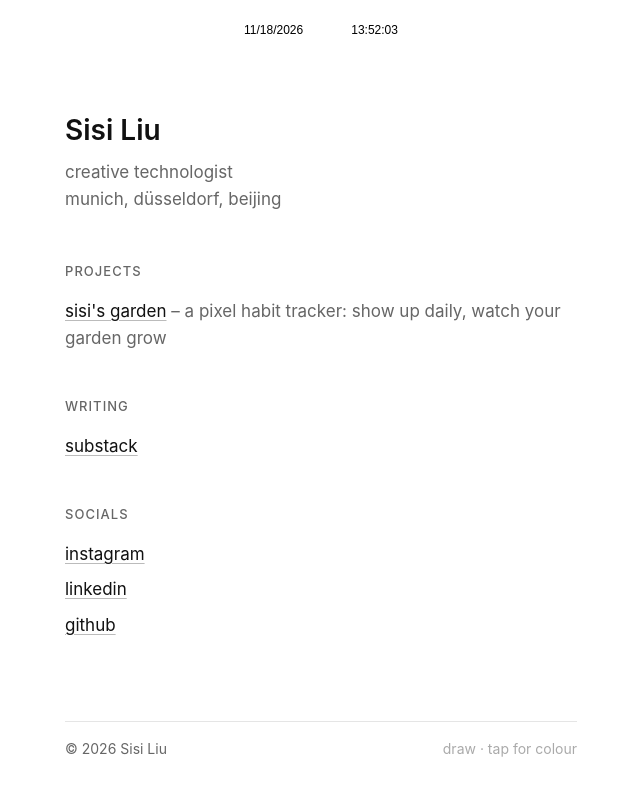
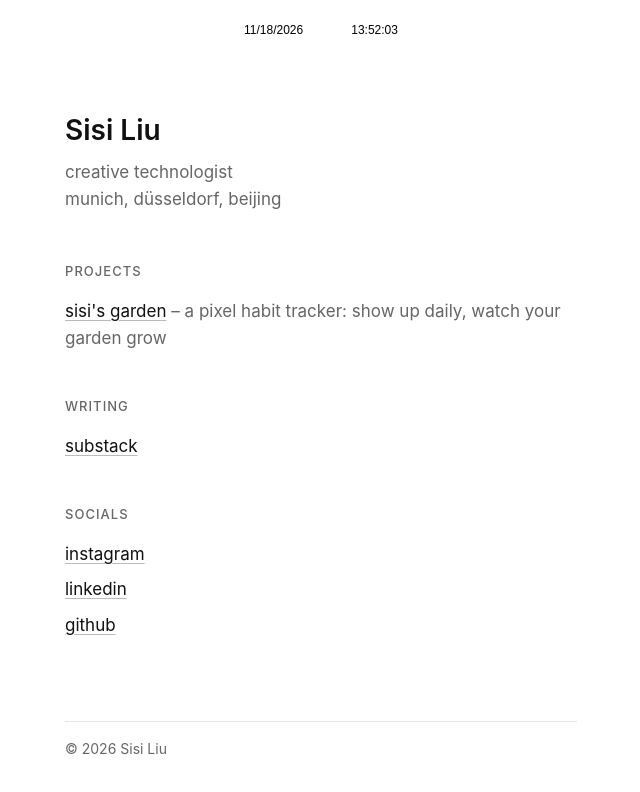
Before and after one commit to sisiliu10/sisi-liu.de, a plain HTML site: page index.html in a window 1280 px wide. Shown: the whole page, without its empty margins (319-959 px from the left). Drawn offline with Linux system fonts and the light colour scheme.

Commit message:
Simplify footer by removing unnecessary text
Removed the 'move to draw · click for colour' text from the footer.

```diff
--- a/index.html
+++ b/index.html
@@ -24,7 +24,6 @@ a:hover{text-decoration-color:#111}
 footer{display:flex;flex-wrap:wrap;gap:8px;justify-content:space-between;margin-top:auto;padding-top:16px;border-top:1px solid #e5e5e5;color:#666;font-size:14px}
 footer button{background:none;border:0;padding:0;font:inherit;color:#666;cursor:pointer;text-decoration:underline;text-decoration-color:#bbb;text-underline-offset:3px}
 footer button:hover{color:#111;text-decoration-color:#111}
-#n{color:#aaa}#x{margin-left:12px}
 @media(max-width:480px){body{font-size:16px}main{padding:28px 20px calc(20px + env(safe-area-inset-bottom))}h1{font-size:24px}.i{margin-bottom:28px}h2{margin:28px 0 6px}.t{gap:40px;padding-top:20px}.so{margin-bottom:32px}}
 html.lock,html.lock body{height:100%;overflow:hidden;overscroll-behavior:none}
 html.lock body{position:fixed;inset:0;width:100%;touch-action:none;-webkit-user-select:none;user-select:none;-webkit-touch-callout:none;-webkit-tap-highlight-color:transparent}
@@ -52,7 +51,7 @@ html.lock body{position:fixed;inset:0;width:100%;touch-action:none;-webkit-user-
 <li><a href="https://github.com/sisiliu10">github</a></li>
 </ul>
 </div>
-<footer><span>© 2026 Sisi Liu</span><span><span id="n">move to draw · click for colour</span><button id="x" hidden>clear</button></span></footer>
+<footer><span>© 2026 Sisi Liu</span><button id="x" hidden>clear</button></footer>
 </main>
 <script>
 const p=n=>String(n).padStart(2,'0');
@@ -81,7 +80,6 @@ addEventListener('click',e=>{if(e.target.closest('a,button'))return;ci=(ci+1)%C.
 b.addEventListener('click',()=>{S=[];cur=null;draw();try{localStorage.removeItem(K)}catch(e){}});
 const R=document.documentElement,T=matchMedia('(hover:none)').matches;
 function fit(){if(!T)return;R.classList.remove('lock');const ok=R.scrollHeight<=innerHeight+2;R.classList.toggle('lock',ok);}
-if(T)document.getElementById('n').textContent='draw · tap for colour';
 addEventListener('resize',()=>{size();fit()});addEventListener('load',fit);size();fit();requestAnimationFrame(tick);
 })();
 </script>
```
